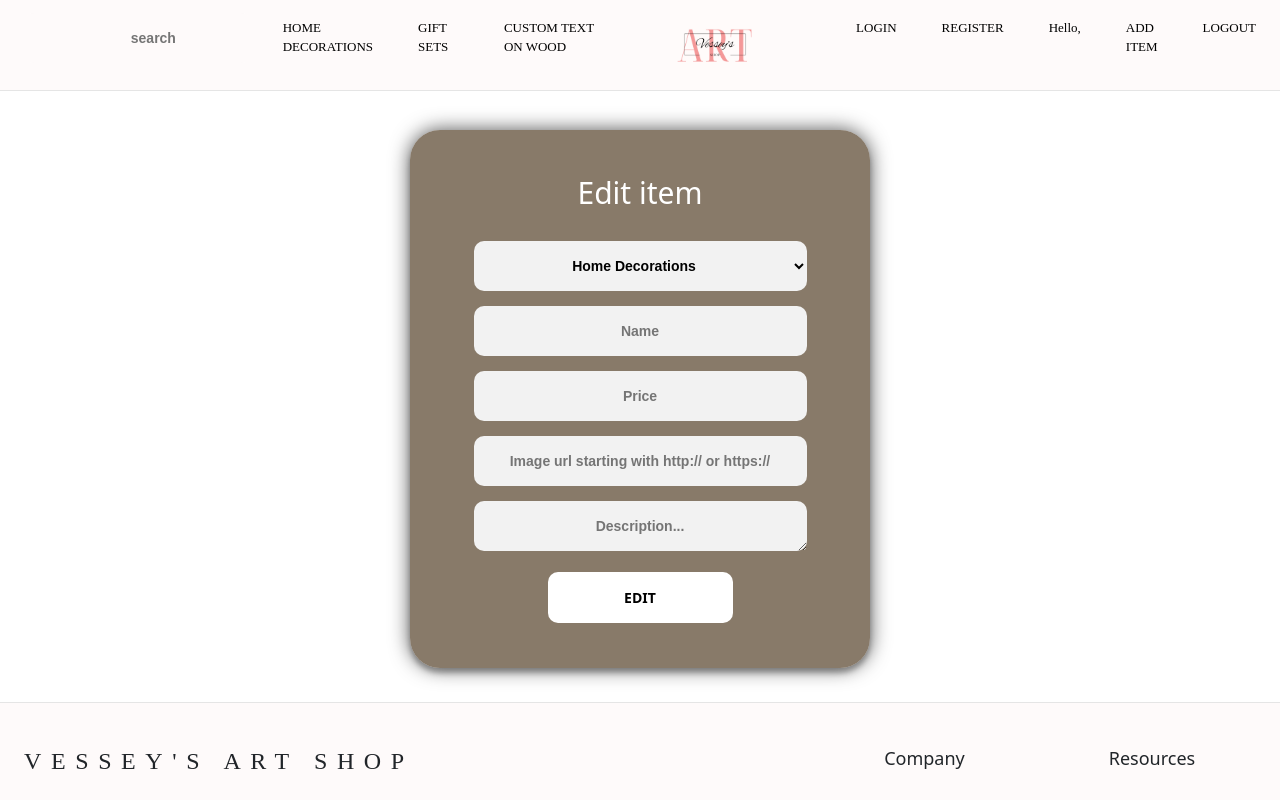
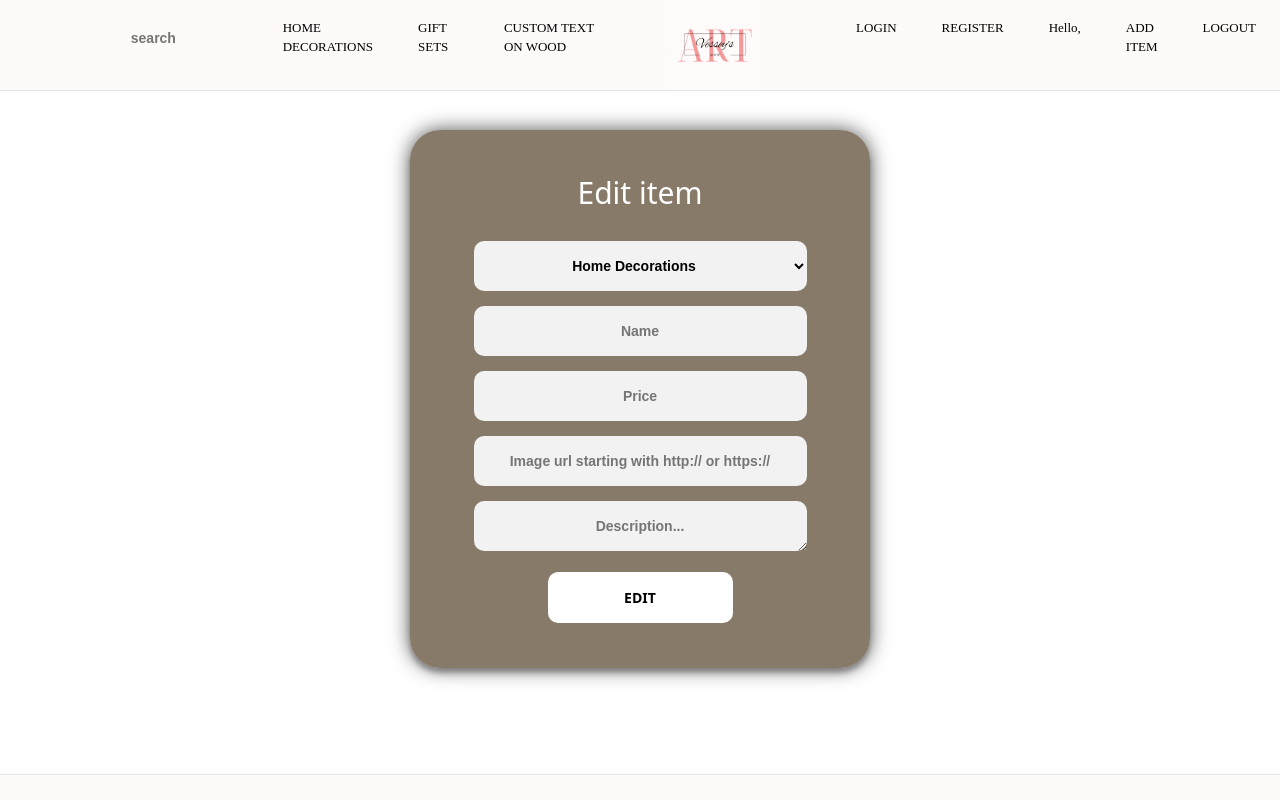
Before and after one commit to KristinaStrateva/Pyrography-Art-Gallery, a React (Vite) app in the folder client/: page /edit-item in a window 1280 px wide. Shown: the top 800 px of the page. Built offline with nearby package versions, Linux system fonts and the light colour scheme.

Commit message:
Update EditPage.module.css

```diff
--- a/client/src/components/DetailsPage/EditPage/EditPage.module.css
+++ b/client/src/components/DetailsPage/EditPage/EditPage.module.css
@@ -1,5 +1,5 @@
 .edit {
-    min-height: 79vh;
+    min-height: 88vh;
     width: 100%;
 }
 
```
